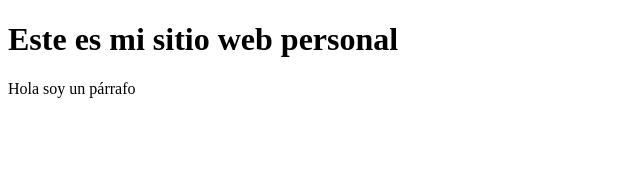
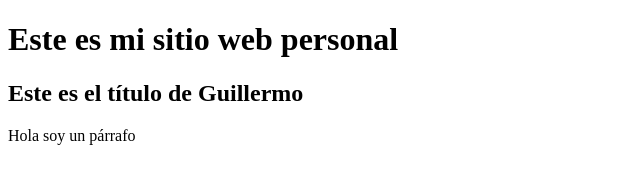
Before and after one commit to raulsj01/PracticaGit, a plain HTML site: page index.html in a window 1280 px wide. Shown: the whole page, without its empty margins (0-640 px from the left). Drawn offline with Linux system fonts and the light colour scheme.

Commit message:
Guillermo le agregó un párrafo

```diff
--- a/index.html
+++ b/index.html
@@ -9,6 +9,7 @@
 <body>
     <h1>Este es mi sitio web personal</h1>
 
+    <h2>Este es el título de Guillermo</h2>
 
     <p>Hola soy un párrafo</p>
 
```
